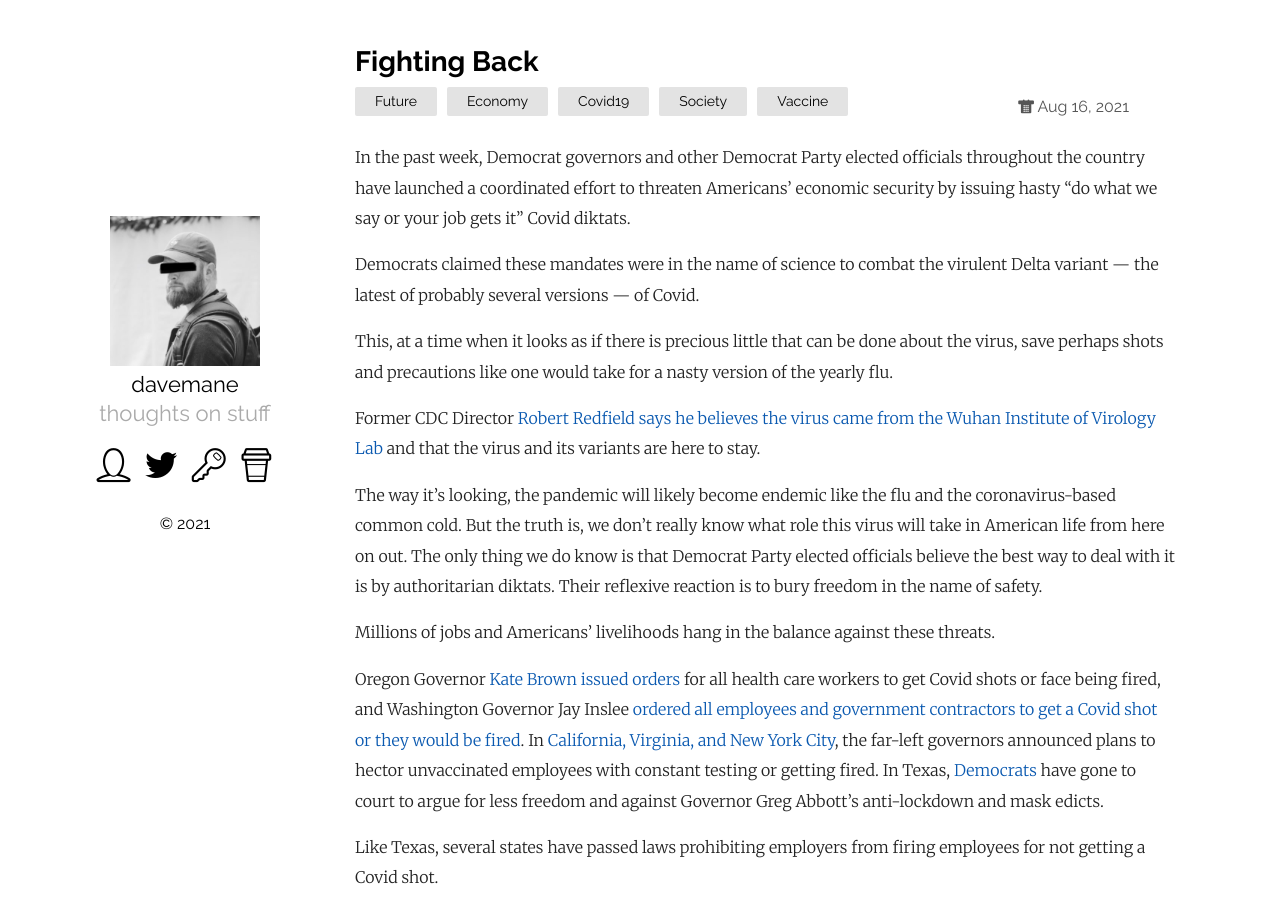
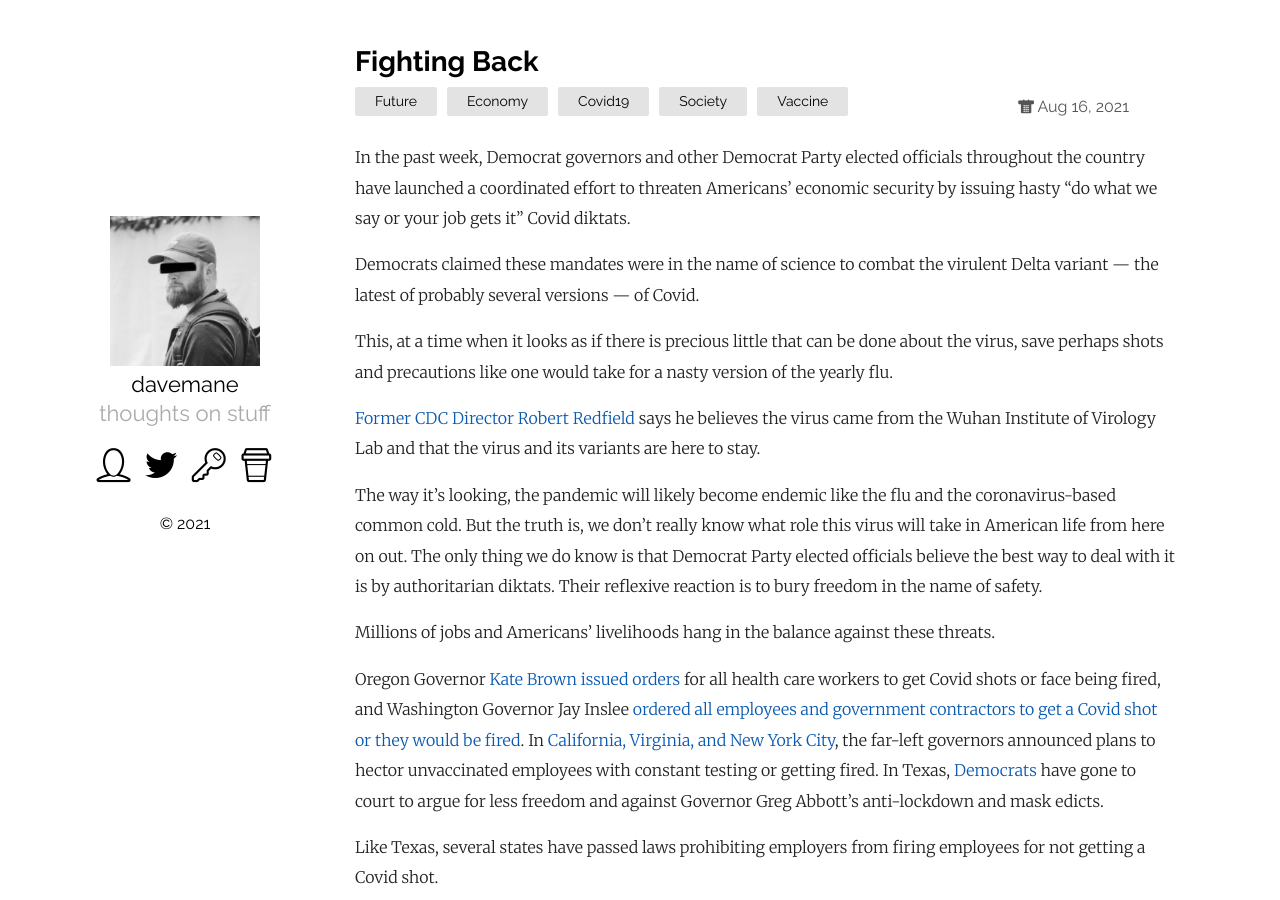
Before and after one commit to davemane/calvinelliot, a Jekyll site: the page built from _posts/2021-08-16-16.markdown, in a window 1280 px wide and 900 px high. Built offline with Jekyll 4.4.1, drawn with Linux system fonts in a browser that asks for light colours.

```diff
--- a/_posts/2021-08-16-16.markdown
+++ b/_posts/2021-08-16-16.markdown
@@ -11,7 +11,7 @@ Democrats claimed these mandates were in the name of science to combat the virul
 
 This, at a time when it looks as if there is precious little that can be done about the virus, save perhaps shots and precautions like one would take for a nasty version of the yearly flu.
 
-Former CDC Director [Robert Redfield says he believes the virus came from the Wuhan Institute of Virology Lab](https://www.msn.com/en-us/news/politics/ex-cdc-chief-says-he-was-threatened-for-believing-covid-lab-leak-theory/ar-AAN9TVt) and that the virus and its variants are here to stay.
+[Former CDC Director Robert Redfield](https://www.msn.com/en-us/news/politics/ex-cdc-chief-says-he-was-threatened-for-believing-covid-lab-leak-theory/ar-AAN9TVt) says he believes the virus came from the Wuhan Institute of Virology Lab and that the virus and its variants are here to stay.
 
 
 The way it’s looking, the pandemic will likely become endemic like the flu and the coronavirus-based common cold. But the truth is, we don’t really know what role this virus will take in American life from here on out. The only thing we do know is that Democrat Party elected officials believe the best way to deal with it is by authoritarian diktats. Their reflexive reaction is to bury freedom in the name of safety.
```
